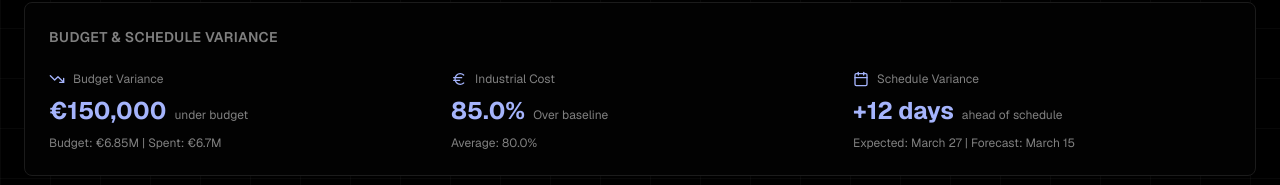
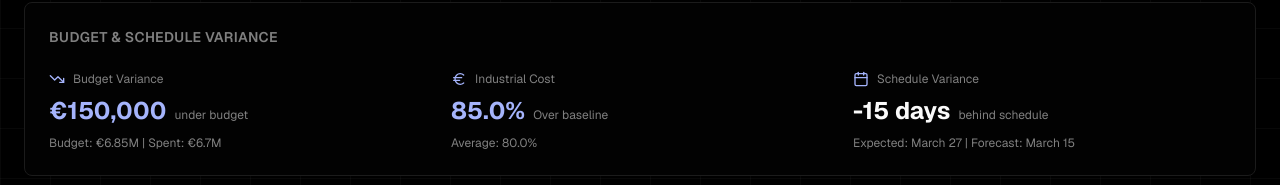
Before and after one commit to danielrebelo-volis/v0-volis-build-dashboard, a Next.js app: page /project/PRJ-001 in a window 1280 px wide. Shown: the part 372-557 px from the top of the page. Built offline with nearby package versions, Linux system fonts and the light colour scheme.

Commit message:
fix: update schedule variance to reflect being behind schedule

```diff
--- a/app/project/[id]/page.tsx
+++ b/app/project/[id]/page.tsx
@@ -120,8 +120,8 @@ export default function ProjectDeepDive({ params }: { params: { id: string } })
                 <p className="text-xs text-muted-foreground">Schedule Variance</p>
               </div>
               <div className="flex items-baseline gap-2">
-                <p className="text-2xl font-bold text-success">+12 days</p>
-                <p className="text-xs text-muted-foreground">ahead of schedule</p>
+                <p className="text-2xl font-bold text-failure">-15 days</p>
+                <p className="text-xs text-muted-foreground">behind schedule</p>
               </div>
               <p className="text-xs text-muted-foreground mt-2">Expected: March 27 | Forecast: March 15</p>
             </div>
```
